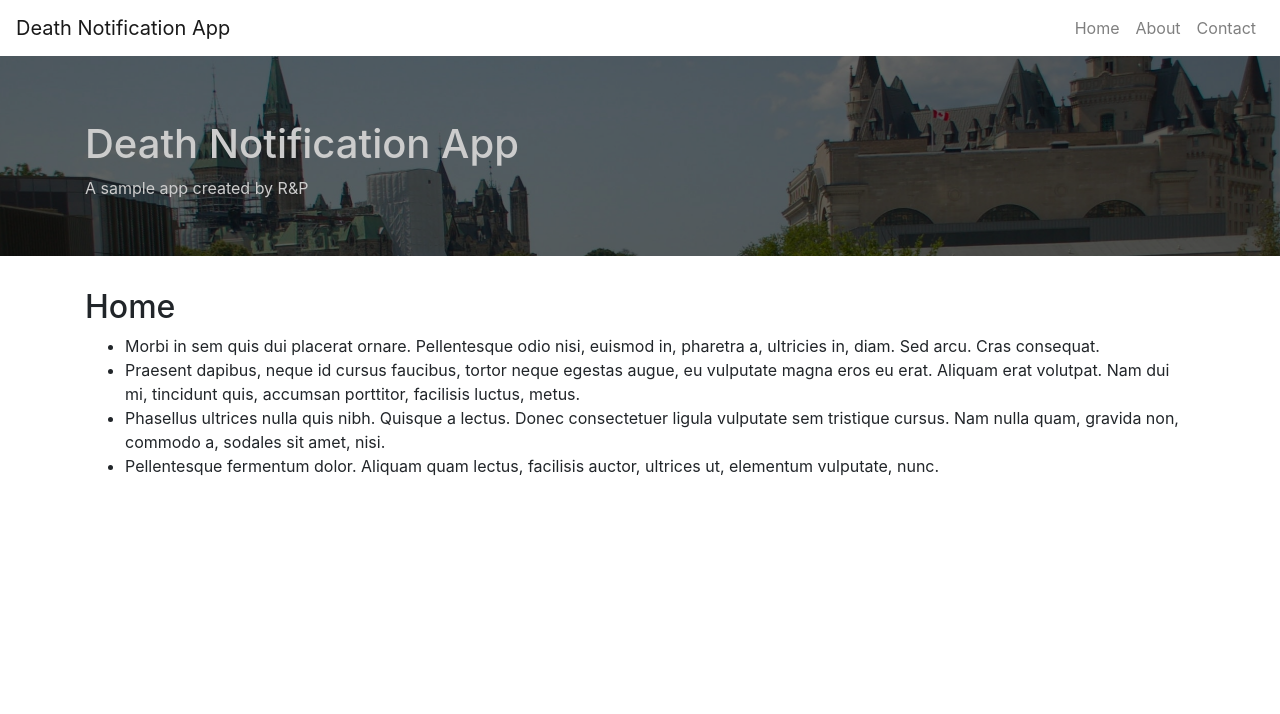
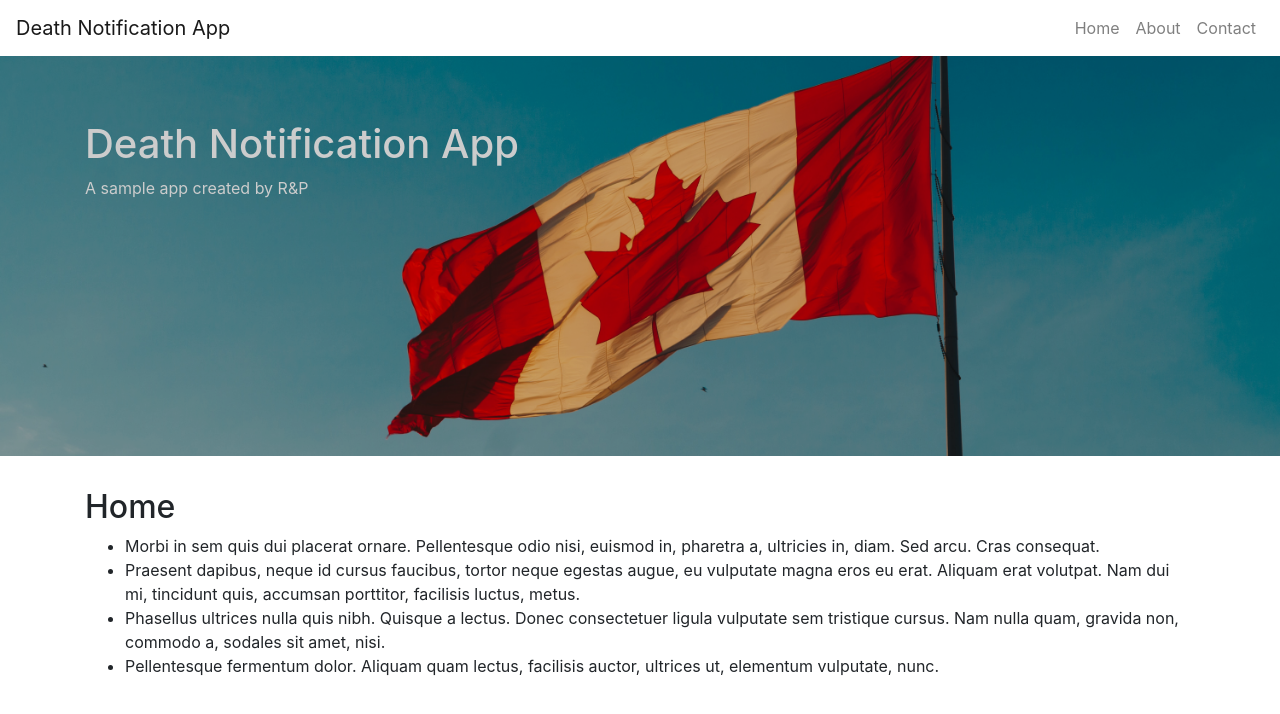
Before and after one commit to sara-sabr/poc-blockchain-example-client, a React (Create React App) app: page / in a window 1280 px wide. Shown: the top 714 px of the page. Built offline with nearby package versions, Linux system fonts and the light colour scheme.

Commit message:
Added flag

```diff
--- a/src/components/Jumbotron.js
+++ b/src/components/Jumbotron.js
@@ -1,21 +1,21 @@
 import React from 'react'
 import { Jumbotron as Jumbo, Container } from 'react-bootstrap';
 import styled, { css } from 'styled-components';
-import rideauCanal from '../assets/rideau_canal.jpg';
+import flag from '../assets/flag.jpg';
 
 const Styles = styled.div`
     .jumbo {
-        background: url(${rideauCanal}) no-repeat fixed bottom;
+        background: url(${flag}) no-repeat center center;
         background-size: cover;
         color: #ccc;
-        height: 200px;
+        height: 400px;
         position: relative;
         z-index: -2;
     }
 
     .overlay {
         background-color: #000;
-        opacity: 0.6;
+        opacity: 0.2;
         position: absolute;
         top: 0;
         left: 0;
```
Also changed, not shown: src/assets/flag.jpg (added).
